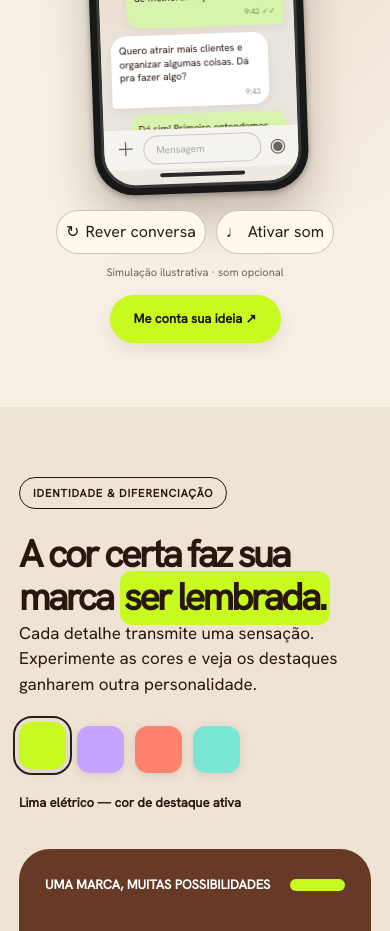
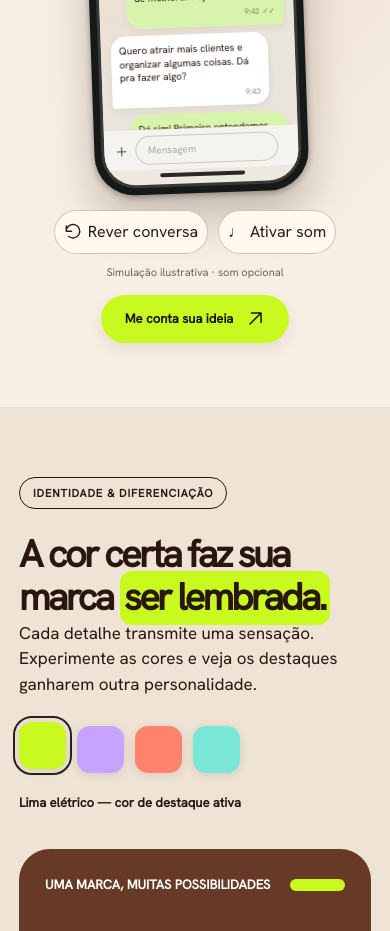
Before and after one commit to palomagl/unica, a React (Vite) app: page / in a window 390 px wide. Shown: the part 2400-3331 px from the top of the page. Built offline with nearby package versions, Linux system fonts and the light colour scheme.

Commit message:
style: remove emoji-like control glyphs from phone conversation

```diff
--- a/src/components/Conversation.tsx
+++ b/src/components/Conversation.tsx
@@ -1,5 +1,6 @@
 import { useEffect, useRef, useState } from 'react'
 import { QUOTE_LINK } from '../content'
+import { ArrowUpRight, ReplayIcon } from './InterfaceIcons'
 import './conversation.css'
 
 const SCRIPT = [
@@ -134,7 +135,7 @@ export function Conversation() {
         <h2 className="u-h2">Você traz o desafio.<br />A gente pensa a <mark>solução.</mark></h2>
         <p>Não precisa chegar com tudo definido. A gente entende o que o seu negócio precisa e encontra o melhor caminho digital para ele.</p>
         <div className="u-talk-points" aria-label="Nosso jeito de trabalhar"><span>01 — Entender</span><span>02 — Planejar</span><span>03 — Criar</span></div>
-        <a className="u-pill u-talk-desktop-cta" href={QUOTE_LINK} target="_blank" rel="noopener noreferrer">Me conta sua ideia ↗</a>
+        <a className="u-pill u-talk-desktop-cta" href={QUOTE_LINK} target="_blank" rel="noopener noreferrer">Me conta sua ideia <ArrowUpRight /></a>
       </div>
       <div className="u-talk-stage">
         <div className="u-talk-halo" aria-hidden="true" />
@@ -155,22 +156,22 @@ export function Conversation() {
                 </div>)}
                 {typing && <div className="u-typing" aria-label="ÚNICA está digitando"><i/><i/><i/></div>}
                 {step === SCRIPT.length && <a className="u-chat-result" href={QUOTE_LINK} target="_blank" rel="noopener noreferrer">
-                  <span className="u-chat-link-icon">↗</span>
+                  <span className="u-chat-link-icon"><ArrowUpRight /></span>
                   <span><strong>Vamos conversar?</strong><small>Me conta seu desafio e vamos encontrar uma solução.</small></span>
                 </a>}
               </div>
-              <div className="u-chat-composer" aria-hidden="true"><span>＋</span><div>Mensagem</div><span>◉</span></div>
+              <div className="u-chat-composer" aria-hidden="true"><span><span className="u-plus-icon">+</span></span><div>Mensagem</div><span><span className="u-mic-icon" /></span></div>
               <div className="u-home-indicator" aria-hidden="true" />
             </div>
           </div>
         </div>
         <div className="u-talk-controls">
-          <button type="button" onClick={replay} aria-label="Reproduzir novamente as mensagens">↻ <span>Rever conversa</span></button>
+          <button type="button" onClick={replay} aria-label="Reproduzir novamente as mensagens"><ReplayIcon /> <span>Rever conversa</span></button>
           <button type="button" onClick={toggleSound} aria-pressed={sound} aria-label={sound ? 'Desativar som da simulação' : 'Ativar som da simulação'}>{sound ? '♪' : '♩'} <span>{sound ? 'Som ligado' : 'Ativar som'}</span></button>
         </div>
         <p className="u-talk-note">Simulação ilustrativa · som opcional</p>
       </div>
-      <a className="u-pill u-talk-mobile-cta" href={QUOTE_LINK} target="_blank" rel="noopener noreferrer">Me conta sua ideia ↗</a>
+      <a className="u-pill u-talk-mobile-cta" href={QUOTE_LINK} target="_blank" rel="noopener noreferrer">Me conta sua ideia <ArrowUpRight /></a>
     </div>
   </section>
 }
```
